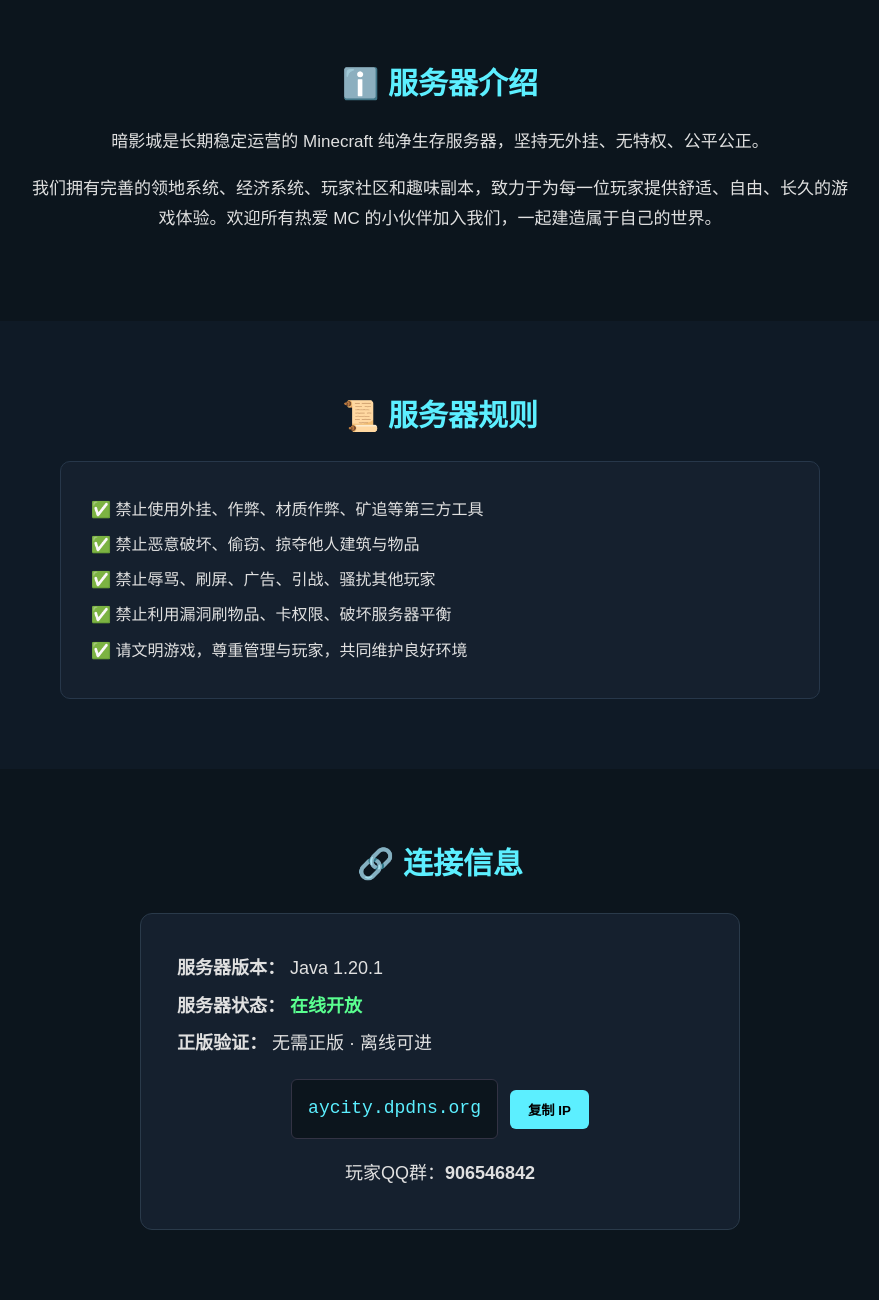
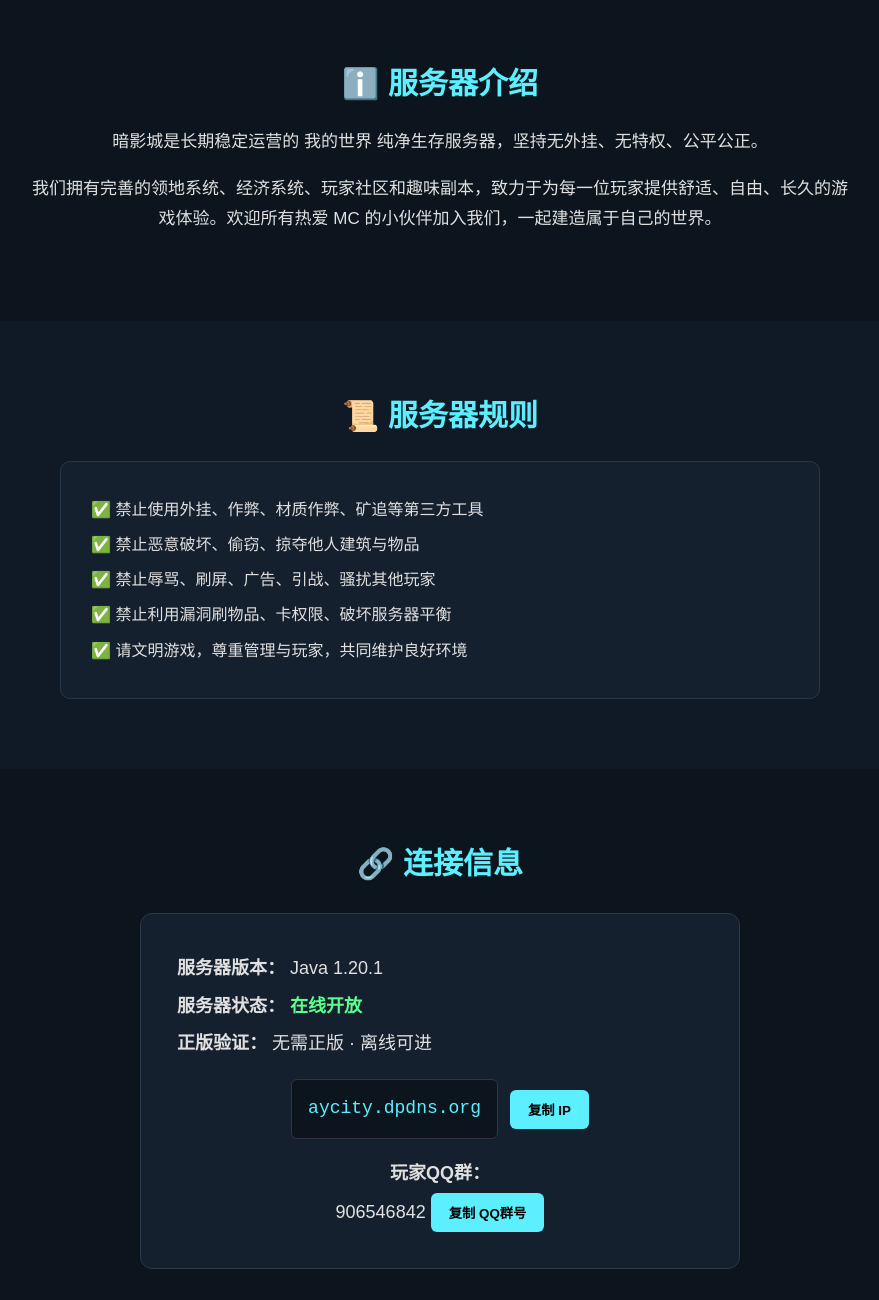
Before and after one commit to MC-anying/AyCityWeb, a plain HTML site: page index.html in a window 1280 px wide. Shown: the part 1200-2500 px from the top of the page, without its empty margins (200-1079 px from the left). Drawn offline with Linux system fonts and the light colour scheme.

Commit message:
Update index.html

```diff
--- a/index.html
+++ b/index.html
@@ -3,7 +3,7 @@
 <head>
   <meta charset="UTF-8">
   <meta name="viewport" content="width=device-width, initial-scale=1.0">
-  <title>暗影城 - 我的世界官方服务器</title>
+  <title>暗影城 - 我的世界服务器</title>
   <link rel="stylesheet" href="style.css">
 </head>
 
@@ -12,7 +12,7 @@
 <!-- 导航栏 -->
 <nav class="navbar">
   <div class="container">
-    <div class="logo">🗨️ 暗影城</div>
+    <div class="logo">暗影城</div>
     <ul class="nav">
       <li><a href="#home">首页</a></li>
       <li><a href="#about">服务器介绍</a></li>
@@ -26,7 +26,7 @@
 <!-- 顶部横幅 -->
 <header id="home" class="banner" style="background-image: url('images/bg.jpg')">
   <div class="banner-inner">
-    <h1>暗影城 Minecraft 服务器</h1>
+    <h1>暗影城 我的世界 服务器</h1>
     <p>纯净生存 · 稳定流畅 · 长期运营 · 公平友好</p>
     <a href="#info" class="btn">立即加入游戏</a>
   </div>
@@ -49,7 +49,7 @@
 <section id="about" class="about">
   <div class="container">
     <h2>ℹ️ 服务器介绍</h2>
-    <p>暗影城是长期稳定运营的 Minecraft 纯净生存服务器，坚持无外挂、无特权、公平公正。</p>
+    <p>暗影城是长期稳定运营的 我的世界 纯净生存服务器，坚持无外挂、无特权、公平公正。</p>
     <p>我们拥有完善的领地系统、经济系统、玩家社区和趣味副本，致力于为每一位玩家提供舒适、自由、长久的游戏体验。欢迎所有热爱 MC 的小伙伴加入我们，一起建造属于自己的世界。</p>
   </div>
 </section>
@@ -86,7 +86,9 @@
       </div>
 
       <div class="qq-group">
-        <p>玩家QQ群：<strong>906546842</strong></p>
+        <p><strong>玩家QQ群：</strong></p>
+        <span id="qq-num">906546842</span>
+        <button class="copy-btn" onclick="copyQQ()">复制 QQ群号</button>
       </div>
     </div>
   </div>
@@ -107,6 +109,12 @@
       alert("IP 已复制：" + ip);
     });
   }
+   function copyQQ() {
+    let qq = document.getElementById("qq-num").innerText;
+    navigator.clipboard.writeText(qq).then(() => {
+      alert("QQ群号 已复制：" + qq);
+    });
+  }
 </script>
 
 </body>
```
